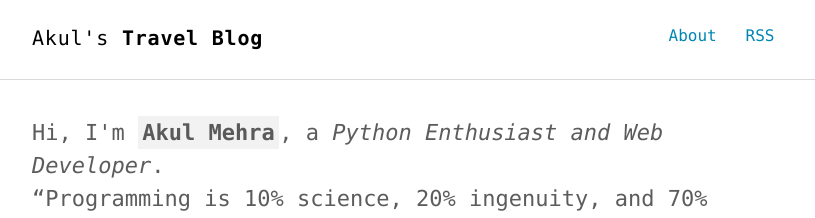
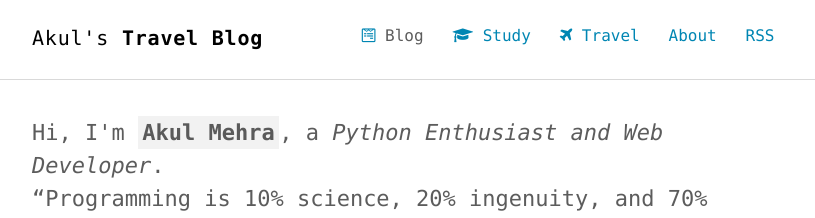
Before and after one commit to akul08/travel, a Jekyll site: the page built from index.html, in a window 1280 px wide. Shown: the top 218 px of the page, without its empty margins (232-1047 px from the left). Built offline with Jekyll 4.4.1, drawn with Linux system fonts in a browser that asks for light colours.

Commit message:
Update nav.html

```diff
--- a/_includes/nav.html
+++ b/_includes/nav.html
@@ -3,6 +3,9 @@
   <div class="container">
     <h1 class="logo"><a href="{{ '/' | prepend: site.baseurl }}">{{ site.title }}<span>{{ site.title2 }}</span></a></h1>
     <ul class="navbar">
+      <li><a href="{{ '/blog' | prepend: site.baseurl }}" data-toggle=tooltip title=Blog><i class="icons fa fa-wpforms"></i></a> Blog</li>
+      <li><a href="{{ '/study' | prepend: site.baseurl }}" data-toggle=tooltip title=Study><i class="icons fa fa-graduation-cap"></i> Study</a></li>
+      <li><a href="{{ '/travel' | prepend: site.baseurl }}" data-toggle=tooltip title=Travel><i class="icons fa fa-plane"></i> Travel</a></li>
       <li><a href="{{ '/about' | prepend: site.baseurl }}">About</a></li>
       <li><a href="{{ "/feed.xml" | prepend: site.baseurl }}" target="_blank">RSS</a></li>
     </ul>
```
